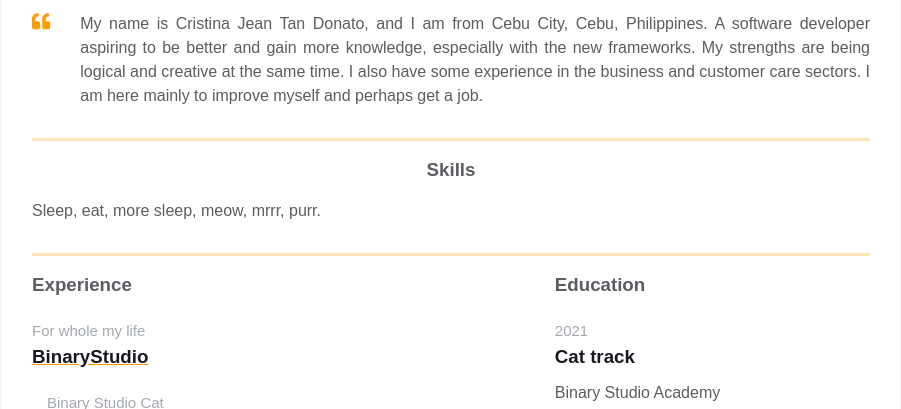
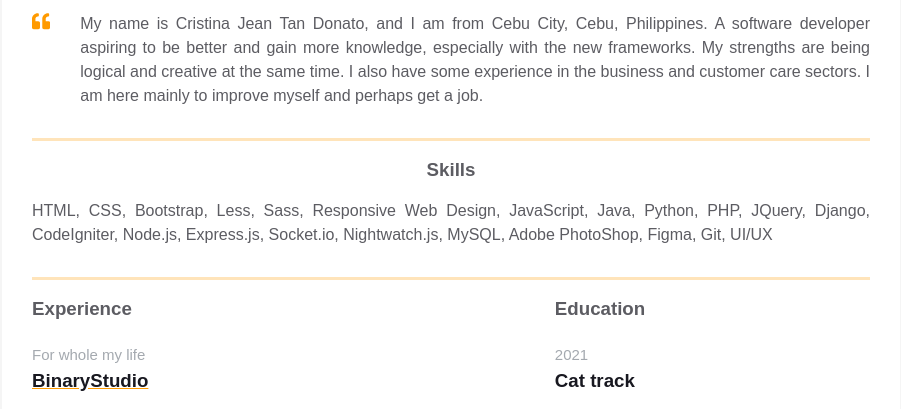
Before and after one commit to cristinajeandonato/homepage, a plain HTML site: page index.html in a window 1280 px wide. Shown: the part 350-759 px from the top of the page, without its empty margins (189-1090 px from the left). Drawn offline with Linux system fonts and the light colour scheme.

Commit message:
added skills

```diff
--- a/index.html
+++ b/index.html
@@ -117,7 +117,7 @@
                     <div class="resume__block">
                         <div class="skills">
                             <h3 class="skills__header">Skills</h3>
-                            <p class="skills__text">Sleep, eat, more sleep, meow, mrrr, purr.</p>
+                            <p class="skills__text">HTML, CSS, Bootstrap, Less, Sass, Responsive Web Design, JavaScript, Java, Python, PHP, JQuery, Django, CodeIgniter, Node.js, Express.js, Socket.io, Nightwatch.js, MySQL, Adobe PhotoShop, Figma, Git, UI/UX</p>
                         </div>
                     </div>
                 </div>
```
